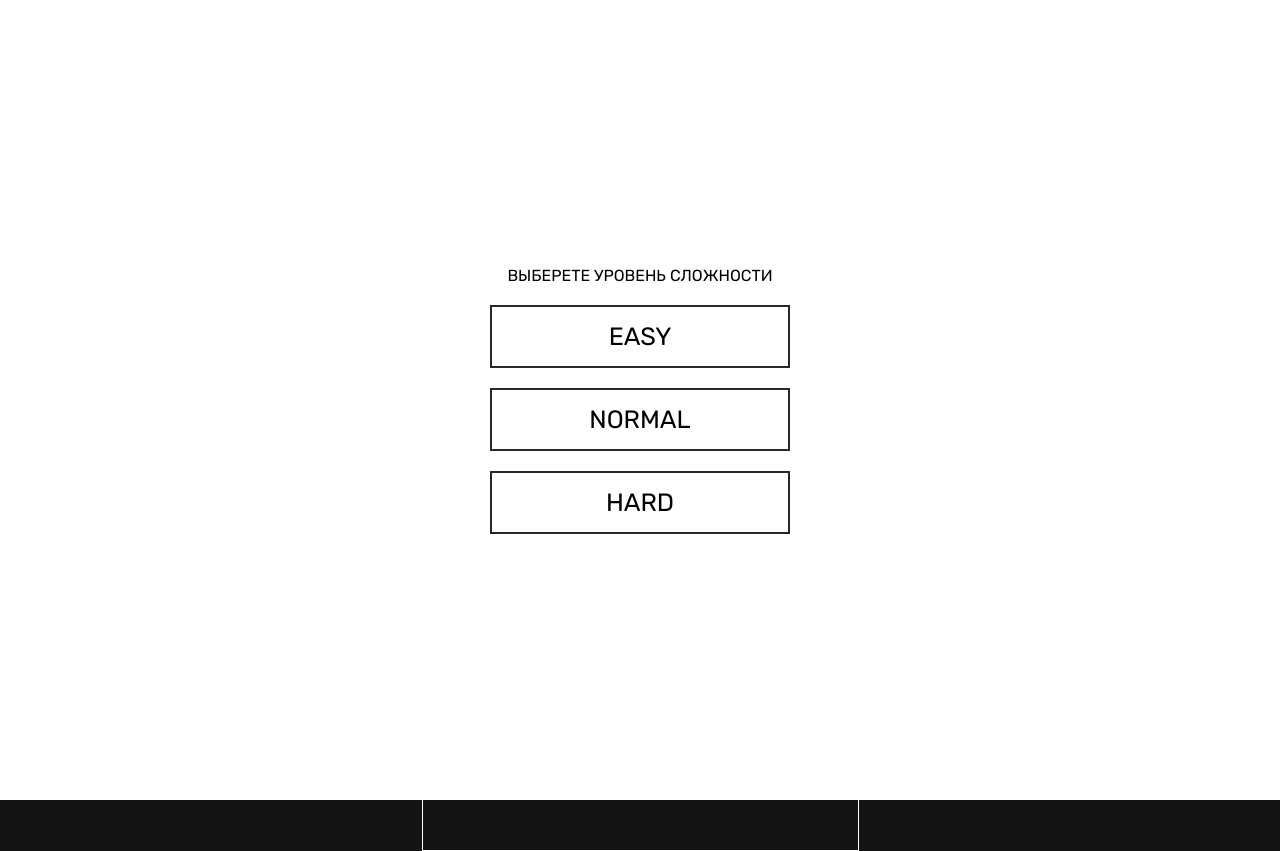
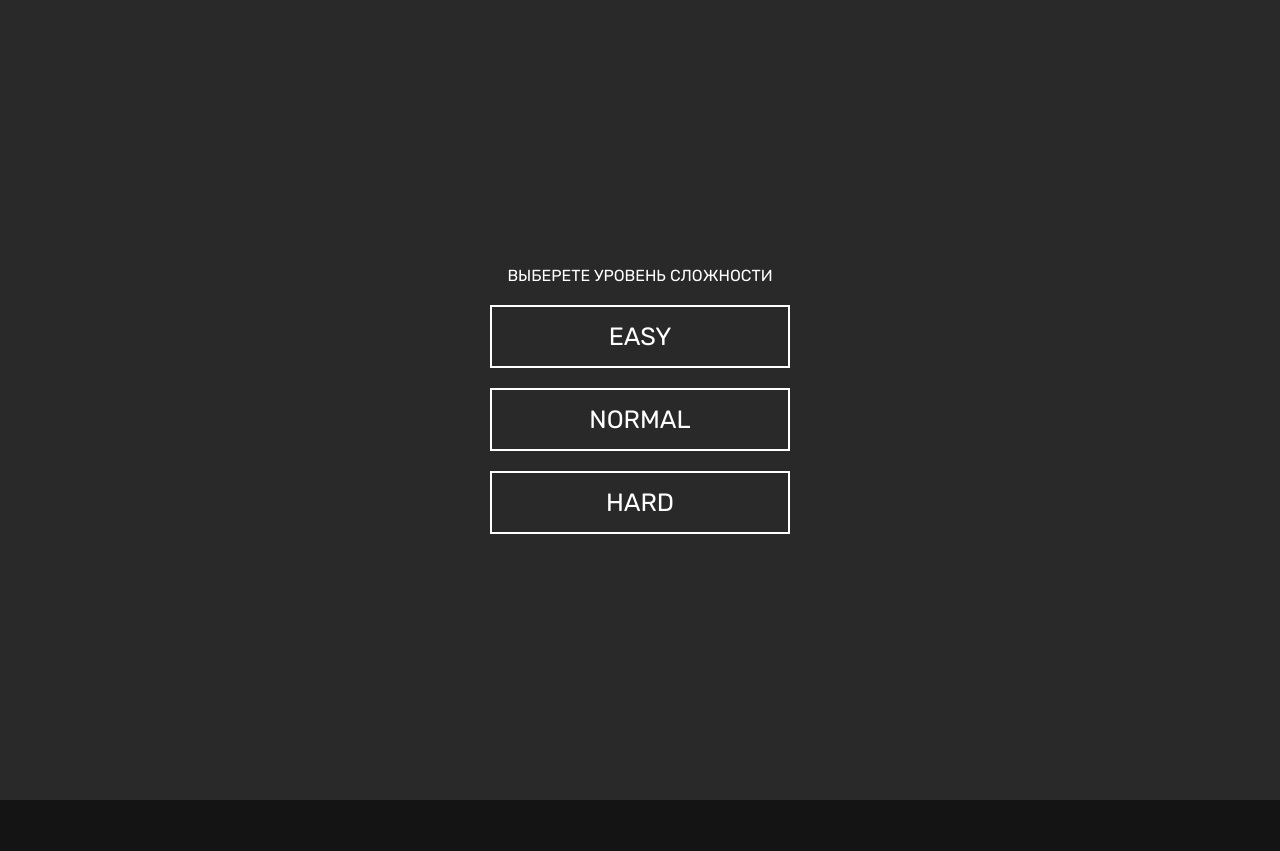
Before and after one commit to Marealta-J/tetris, a plain HTML site: page index.html in a window 1280 px wide. After the commit the page ends 800 px from the top, so only its background shows below. Drawn offline with Linux system fonts and the light colour scheme.

Commit message:
colorBlack

```diff
--- a/css/main.css
+++ b/css/main.css
@@ -16,14 +16,14 @@ body {
     margin: 15px auto;
     position: relative;
     overflow: hidden;
-    width: 500px;
-    height: 700px;
+    width: 250px;
+    height: 350px;
     border: 1px solid #e2e2e2;
 }
 
 .tetris {
-    width: 500px;
-    height: 900px;
+    width: 250px;
+    height: 450px;
     display: flex;
     overflow: hidden;
     flex-wrap: wrap;
@@ -33,8 +33,8 @@ body {
 }
 
 .excel {
-    width: 50px;
-    height: 50px;
+    width: 25px;
+    height: 25px;
     border: 0.1em solid #e2e2e2;
 }
 
@@ -43,10 +43,11 @@ body {
 }
 input {
     color: #fff;
+    text-align: center;
     border: 1px solid #fff;
     display: block;
     margin: 0 auto;
-    font-size: 30px;
+    font-size: 20px;
     padding: 10px;
 }
 
@@ -65,7 +66,7 @@ input {
     top: 50%;
     left: 50%;
     transform: translate(-50%, -50%);
-    background-color: #fff;
+    color: #fff;
     z-index: 3;
     display: flex;
     align-items: center;
@@ -77,7 +78,8 @@ input {
 .button {
     display: flex;
     justify-content: center;
-    border: 2px solid #292929;
+    border: 2px solid #fff;
+    color: #fff;
     width: 300px;
     text-align: left;
     margin-top: 20px;
@@ -97,7 +99,7 @@ input {
     width: 100%;
     height: 100%;
     z-index: 2;
-    background-color: #fff;
+    background-color: #292929;
 }
 
 .dropbtn {
--- a/index.html
+++ b/index.html
@@ -9,8 +9,7 @@
 </head>
 <body>
   <div class="dropdown">
-    <h1>Тетрис</h1>
-    <p onclick="funcDropDown()" class="dropbtn">Управление</p>
+    <img src="/images/tetris.png" alt="oops...">
     <div id="myDropdown" class="dropdown-content">
       <p>Нажми → чтобы переместить фигуру вправо</p>
       <p>Нажми ← чтобы переместить фигуру влево</p>
```
Also changed, not shown: images/help.svg (added), images/tetris.png (added).
